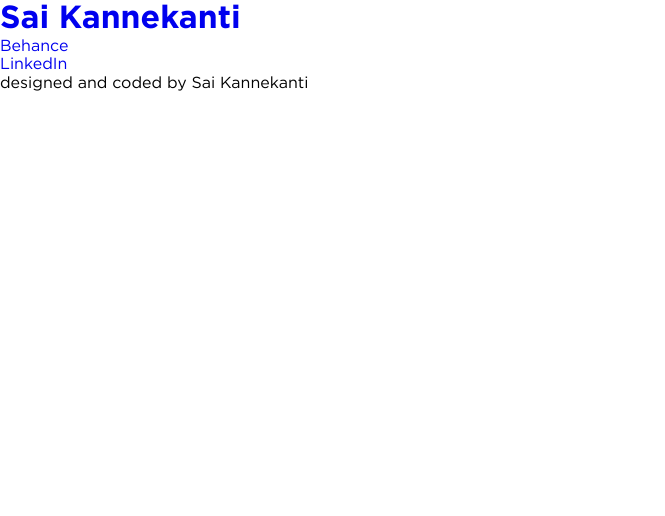
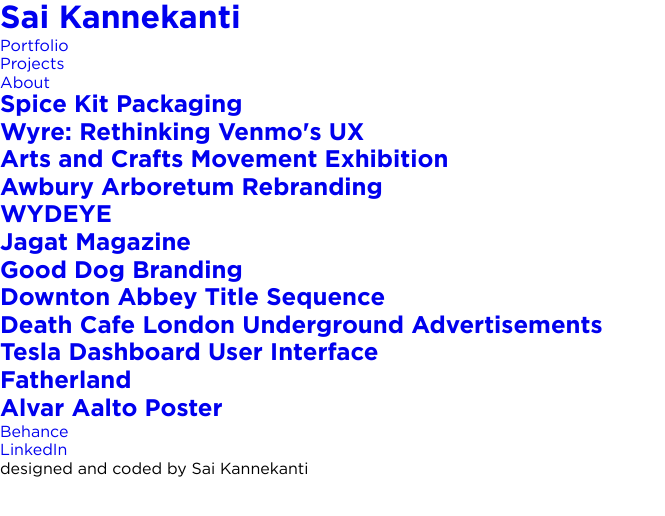
Before and after one commit to darkcompgeek/IDM221-Final, a plain HTML site: page index.html in a window 1280 px wide. Shown: the whole page, without its empty margins (0-665 px from the left). Drawn offline with Linux system fonts and the light colour scheme.

Commit message:
added portfolio list items

```diff
--- a/index.html
+++ b/index.html
@@ -5,16 +5,93 @@
     <meta charset="UTF-8">
     <meta name="viewport" content="width=device-width, initial-scale=1.0">
     <link rel="stylesheet" href="css/styles.css">
-    <title>Sai Kannekanti - Graphic Designer</title>
+    <title>Portfolio - Sai Kannekanti</title>
 </head>
 
 <body>
     <header>
-        <a href="#">
-            <h1>Sai Kannekanti</h1>
-        </a>
+        <div>
+            <a href="#">
+                <h1>Sai Kannekanti</h1>
+            </a>
+        </div>
+        <nav>
+            <ul>
+                <li>
+                    <a href="#">Portfolio</a>
+                </li>
+                <li>
+                    <a href="#">Projects</a>
+                </li>
+                <li>
+                    <a href="#">About</a>
+                </li>
+            </ul>
+        </nav>
     </header>
     <main>
+        <ul>
+            <li>
+                <a href="#">
+                    <h2>Spice Kit Packaging</h2>
+                </a>
+            </li>
+            <li>
+                <a href="#">
+                    <h2>Wyre: Rethinking Venmo's UX</h2>
+                </a>
+            </li>
+            <li>
+                <a href="#">
+                    <h2>Arts and Crafts Movement Exhibition</h2>
+                </a>
+            </li>
+            <li>
+                <a href="#">
+                    <h2>Awbury Arboretum Rebranding</h2>
+                </a>
+            </li>
+            <li>
+                <a href="#">
+                    <h2>WYDEYE</h2>
+                </a>
+            </li>
+            <li>
+                <a href="#">
+                    <h2>Jagat Magazine</h2>
+                </a>
+            </li>
+            <li>
+                <a href="#">
+                    <h2>Good Dog Branding</h2>
+                </a>
+            </li>
+            <li>
+                <a href="#">
+                    <h2>Downton Abbey Title Sequence</h2>
+                </a>
+            </li>
+            <li>
+                <a href="#">
+                    <h2>Death Cafe London Underground Advertisements</h2>
+                </a>
+            </li>
+            <li>
+                <a href="#">
+                    <h2>Tesla Dashboard User Interface</h2>
+                </a>
+            </li>
+            <li>
+                <a href="#">
+                    <h2>Fatherland</h2>
+                </a>
+            </li>
+            <li>
+                <a href="#">
+                    <h2>Alvar Aalto Poster</h2>
+                </a>
+            </li>
+        </ul>
     </main>
     <footer>
         <ul>
```
